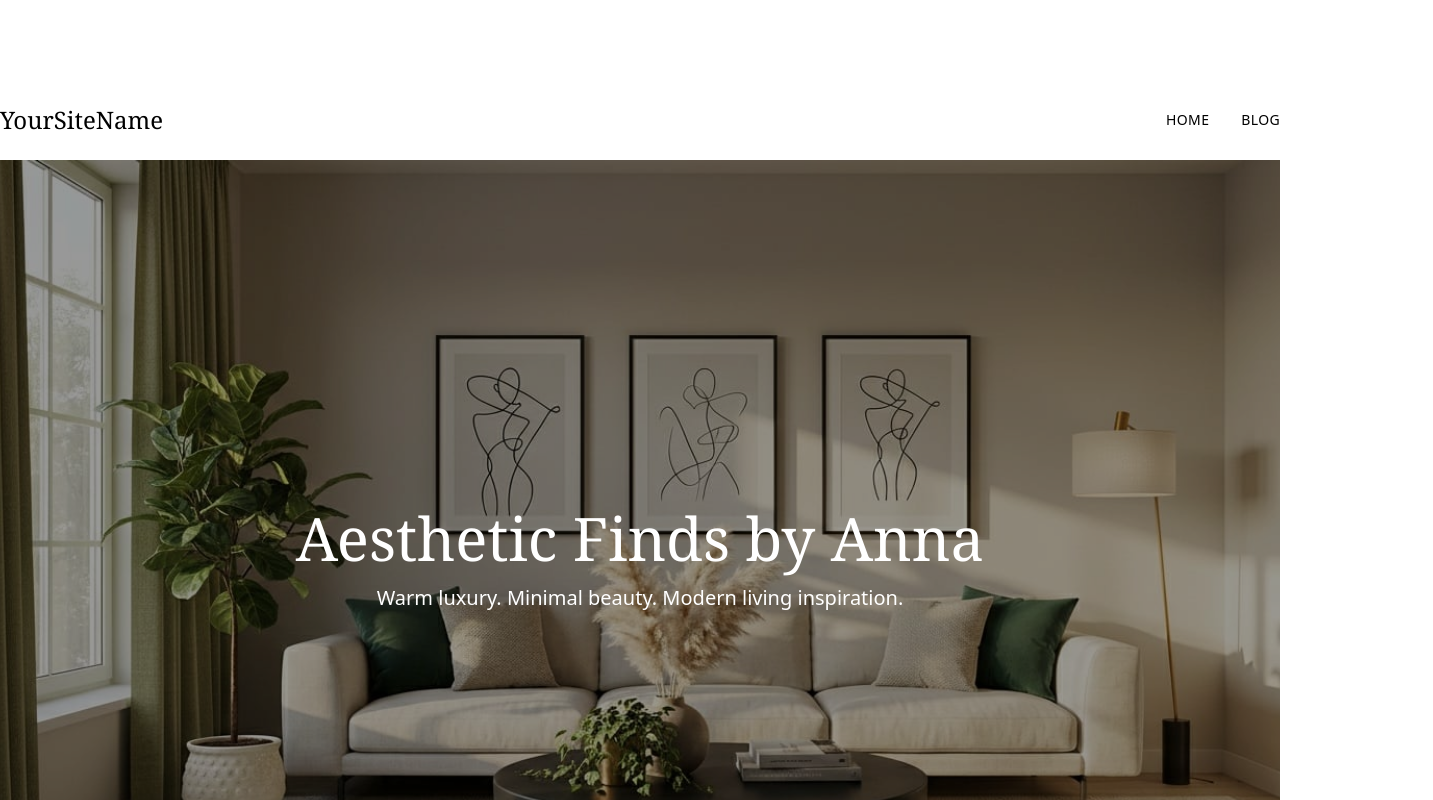
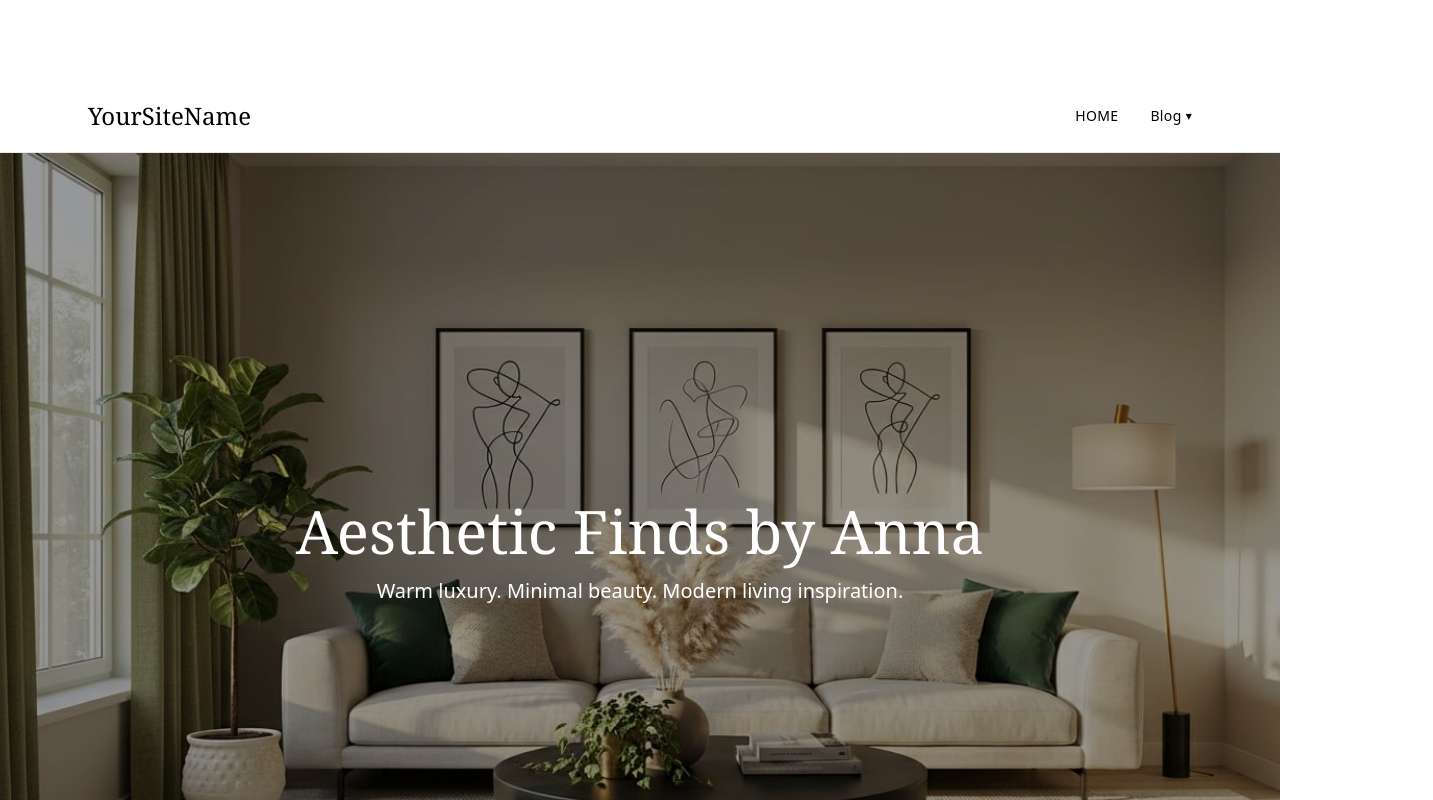
Before and after one commit to muasyamuthengi-gif/aestheticfindsbyanna, a Next.js app: page / in a window 1280 px wide. Shown: the top 800 px of the page, 1433 px wide, since content can reach past the window. Built offline with nearby package versions, Linux system fonts and the light colour scheme; a web font is replaced by a local one.

Commit message:
Refactor Navbar with blog dropdown functionality

```diff
--- a/app/components/Navbar.js
+++ b/app/components/Navbar.js
@@ -1,31 +1,42 @@
+"use client";
+
+import { useState } from "react";
 import Link from "next/link";
 
 export default function Navbar() {
+  const [blogOpen, setBlogOpen] = useState(false);
+
   return (
-    <nav className="flex items-center justify-between py-6">
+    <nav className="w-full border-b">
+      <div className="max-w-6xl mx-auto px-6 py-5 flex items-center justify-between">
         {/* Logo */}
         <Link href="/" className="text-2xl font-serif">
           YourSiteName
         </Link>
 
-      {/* Navigation */}
+        {/* Nav links */}
         <ul className="flex items-center gap-8 text-sm uppercase tracking-wide">
           <li>
             <Link href="/">Home</Link>
           </li>
 
           {/* Blog Dropdown */}
-        <li className="relative group">
-          <span className="cursor-pointer">
+          <li className="relative">
+            <button
+              onClick={() => setBlogOpen(!blogOpen)}
+              className="flex items-center gap-1"
+            >
               Blog
-          </span>
+              <span className="text-xs">▾</span>
+            </button>
 
-          {/* Dropdown */}
-          <ul className="absolute left-0 mt-2 w-48 bg-white border rounded-md shadow-lg opacity-0 invisible group-hover:opacity-100 group-hover:visible transition-all">
+            {blogOpen && (
+              <ul className="absolute left-0 mt-3 w-52 bg-white border rounded-md shadow-lg z-50">
                 <li>
                   <Link
                     href="/blog/slow-living"
-                className="block px-4 py-3 hover:bg-gray-100"
+                    className="block px-5 py-3 hover:bg-gray-100"
+                    onClick={() => setBlogOpen(false)}
                   >
                     Bedroom Decor
                   </Link>
@@ -33,14 +44,17 @@ export default function Navbar() {
                 <li>
                   <Link
                     href="/blog/cozy-corners"
-                className="block px-4 py-3 hover:bg-gray-100"
+                    className="block px-5 py-3 hover:bg-gray-100"
+                    onClick={() => setBlogOpen(false)}
                   >
                     Cozy Corners
                   </Link>
                 </li>
               </ul>
+            )}
           </li>
         </ul>
+      </div>
     </nav>
   );
 }
```
Lines whose indentation alone changed are shown as unchanged.
